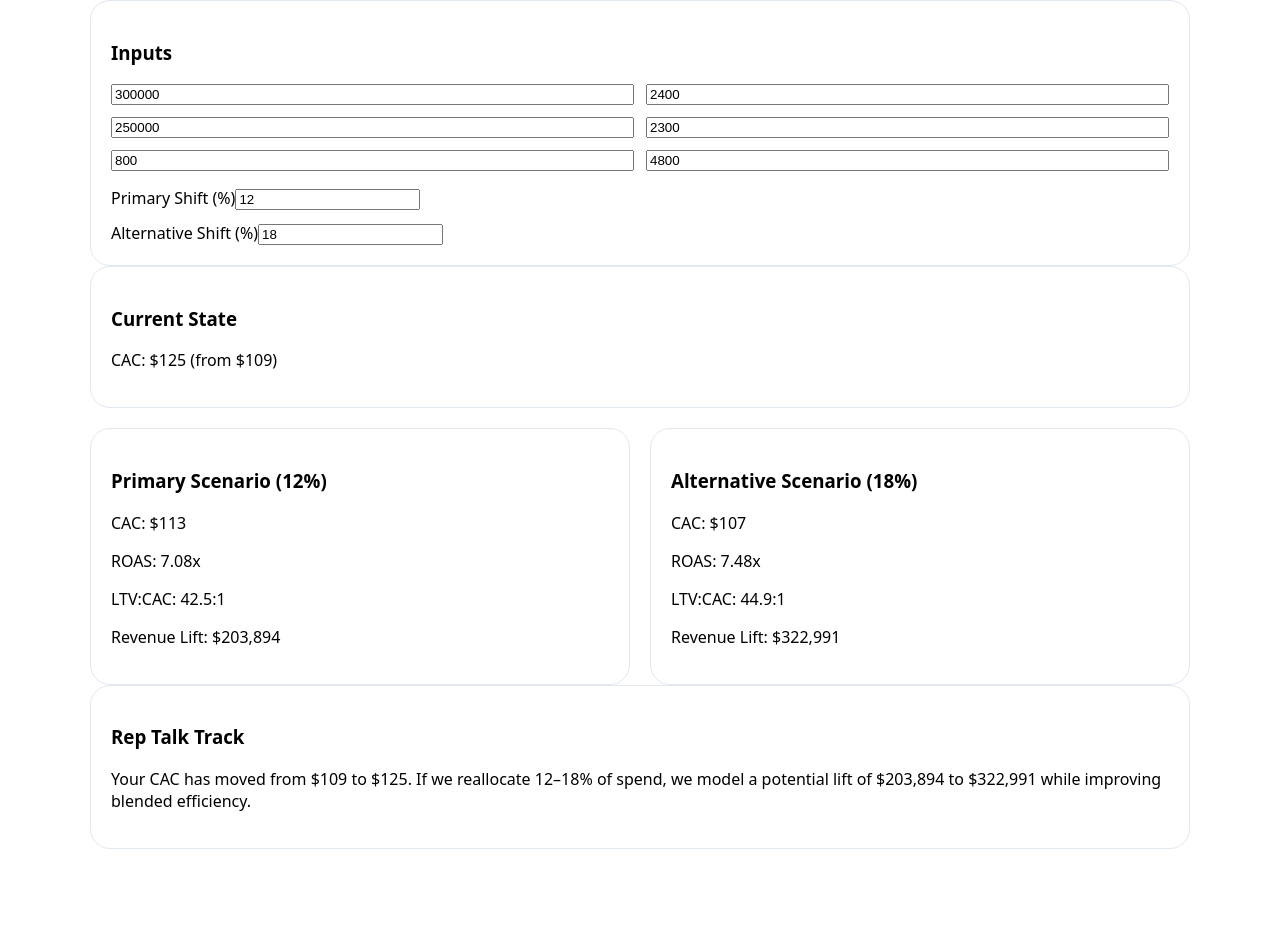
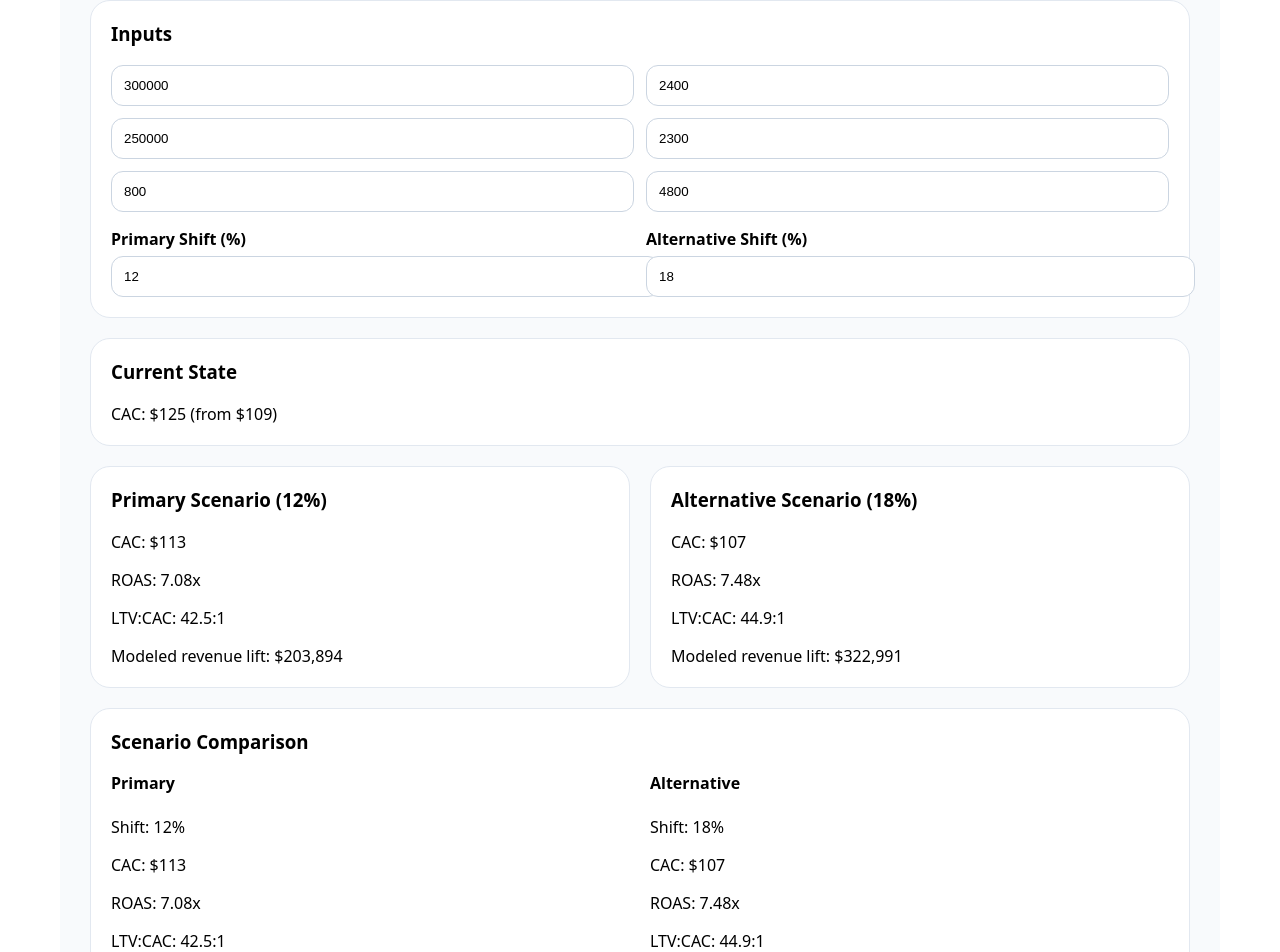
Before and after one commit to ScottMHarris1/revenue-architecture-tools, a Next.js app: page / in a window 1280 px wide. Shown: the part 114-1066 px from the top of the page. Before the commit the page ends 993 px from the top, so only its background shows below. Built offline with nearby package versions, Linux system fonts and the light colour scheme.

Commit message:
Update page.tsx

```diff
--- a/app/page.tsx
+++ b/app/page.tsx
@@ -9,9 +9,11 @@ function formatMoney(v: number) {
 function Card({
   children,
   className,
+  style,
 }: {
   children: React.ReactNode;
   className?: string;
+  style?: React.CSSProperties;
 }) {
   return (
     <div
@@ -21,6 +23,7 @@ function Card({
         borderRadius: 20,
         padding: 20,
         border: "1px solid #e2e8f0",
+        ...style,
       }}
     >
       {children}
@@ -40,17 +43,17 @@ export default function Page() {
   const [shiftB, setShiftB] = useState(18);
 
   const calc = (shift: number) => {
-    const currentCAC = spend / conversions;
-    const priorCAC = priorSpend / priorConversions;
+    const currentCAC = spend / Math.max(conversions, 1);
+    const priorCAC = priorSpend / Math.max(priorConversions, 1);
 
-    const improvement = 1 - shift / 100 * 0.8;
+    const improvement = 1 - (shift / 100) * 0.8;
     const newCAC = currentCAC * improvement;
 
-    const newConversions = spend / newCAC;
+    const newConversions = spend / Math.max(newCAC, 1);
     const lift = (newConversions - conversions) * revPerConv;
 
-    const roas = (newConversions * revPerConv) / spend;
-    const ltvToCac = ltv / newCAC;
+    const roas = (newConversions * revPerConv) / Math.max(spend, 1);
+    const ltvToCac = ltv / Math.max(newCAC, 1);
 
     return {
       currentCAC,
@@ -62,73 +65,154 @@ export default function Page() {
     };
   };
 
-  const A = useMemo(() => calc(shiftA), [shiftA, spend, conversions]);
-  const B = useMemo(() => calc(shiftB), [shiftB, spend, conversions]);
+  const A = useMemo(
+    () => calc(shiftA),
+    [shiftA, spend, conversions, priorSpend, priorConversions, revPerConv, ltv]
+  );
+  const B = useMemo(
+    () => calc(shiftB),
+    [shiftB, spend, conversions, priorSpend, priorConversions, revPerConv, ltv]
+  );
 
   return (
-    <div style={{ padding: 30, maxWidth: 1100, margin: "0 auto" }}>
-      <h1 style={{ fontSize: 32, marginBottom: 20 }}>
-        CAC Creep Calculator
-      </h1>
+    <div style={{ padding: 30, maxWidth: 1100, margin: "0 auto", background: "#f8fafc", minHeight: "100vh" }}>
+      <h1 style={{ fontSize: 32, marginBottom: 20 }}>CAC Creep Calculator</h1>
 
-      {/* INPUTS */}
       <Card>
-        <h3>Inputs</h3>
+        <h3 style={{ marginTop: 0 }}>Inputs</h3>
 
         <div style={{ display: "grid", gridTemplateColumns: "1fr 1fr", gap: 12 }}>
-          <input value={spend} onChange={(e) => setSpend(Number(e.target.value))} placeholder="Spend" />
-          <input value={conversions} onChange={(e) => setConversions(Number(e.target.value))} placeholder="Conversions" />
+          <input
+            type="number"
+            value={spend}
+            onChange={(e) => setSpend(Number(e.target.value))}
+            placeholder="Spend"
+            style={{ padding: 12, borderRadius: 12, border: "1px solid #cbd5e1" }}
+          />
+          <input
+            type="number"
+            value={conversions}
+            onChange={(e) => setConversions(Number(e.target.value))}
+            placeholder="Conversions"
+            style={{ padding: 12, borderRadius: 12, border: "1px solid #cbd5e1" }}
+          />
 
-          <input value={priorSpend} onChange={(e) => setPriorSpend(Number(e.target.value))} placeholder="Prior Spend" />
-          <input value={priorConversions} onChange={(e) => setPriorConversions(Number(e.target.value))} placeholder="Prior Conversions" />
+          <input
+            type="number"
+            value={priorSpend}
+            onChange={(e) => setPriorSpend(Number(e.target.value))}
+            placeholder="Prior Spend"
+            style={{ padding: 12, borderRadius: 12, border: "1px solid #cbd5e1" }}
+          />
+          <input
+            type="number"
+            value={priorConversions}
+            onChange={(e) => setPriorConversions(Number(e.target.value))}
+            placeholder="Prior Conversions"
+            style={{ padding: 12, borderRadius: 12, border: "1px solid #cbd5e1" }}
+          />
 
-          <input value={revPerConv} onChange={(e) => setRevPerConv(Number(e.target.value))} placeholder="Revenue per conversion" />
-          <input value={ltv} onChange={(e) => setLtv(Number(e.target.value))} placeholder="LTV" />
+          <input
+            type="number"
+            value={revPerConv}
+            onChange={(e) => setRevPerConv(Number(e.target.value))}
+            placeholder="Revenue per conversion"
+            style={{ padding: 12, borderRadius: 12, border: "1px solid #cbd5e1" }}
+          />
+          <input
+            type="number"
+            value={ltv}
+            onChange={(e) => setLtv(Number(e.target.value))}
+            placeholder="LTV"
+            style={{ padding: 12, borderRadius: 12, border: "1px solid #cbd5e1" }}
+          />
         </div>
 
-        <div style={{ marginTop: 16 }}>
-          <label>Primary Shift (%)</label>
-          <input type="number" value={shiftA} onChange={(e) => setShiftA(Number(e.target.value))} />
-        </div>
+        <div style={{ marginTop: 16, display: "grid", gridTemplateColumns: "1fr 1fr", gap: 12 }}>
+          <div>
+            <label style={{ display: "block", marginBottom: 6, fontWeight: 600 }}>Primary Shift (%)</label>
+            <input
+              type="number"
+              value={shiftA}
+              onChange={(e) => setShiftA(Number(e.target.value))}
+              style={{ width: "100%", padding: 12, borderRadius: 12, border: "1px solid #cbd5e1" }}
+            />
+          </div>
 
-        <div style={{ marginTop: 12 }}>
-          <label>Alternative Shift (%)</label>
-          <input type="number" value={shiftB} onChange={(e) => setShiftB(Number(e.target.value))} />
+          <div>
+            <label style={{ display: "block", marginBottom: 6, fontWeight: 600 }}>Alternative Shift (%)</label>
+            <input
+              type="number"
+              value={shiftB}
+              onChange={(e) => setShiftB(Number(e.target.value))}
+              style={{ width: "100%", padding: 12, borderRadius: 12, border: "1px solid #cbd5e1" }}
+            />
+          </div>
         </div>
       </Card>
 
-      {/* CURRENT STATE */}
       <Card style={{ marginTop: 20 }}>
-        <h3>Current State</h3>
-        <p>CAC: {formatMoney(A.currentCAC)} (from {formatMoney(A.priorCAC)})</p>
+        <h3 style={{ marginTop: 0 }}>Current State</h3>
+        <p style={{ marginBottom: 0 }}>
+          CAC: {formatMoney(A.currentCAC)} (from {formatMoney(A.priorCAC)})
+        </p>
       </Card>
 
-      {/* SCENARIOS */}
-      <div style={{ display: "grid", gridTemplateColumns: "1fr 1fr", gap: 20, marginTop: 20 }}>
+      <div
+        style={{
+          display: "grid",
+          gridTemplateColumns: "1fr 1fr",
+          gap: 20,
+          marginTop: 20,
+        }}
+      >
         <Card>
-          <h3>Primary Scenario ({shiftA}%)</h3>
+          <h3 style={{ marginTop: 0 }}>Primary Scenario ({shiftA}%)</h3>
           <p>CAC: {formatMoney(A.newCAC)}</p>
           <p>ROAS: {A.roas.toFixed(2)}x</p>
           <p>LTV:CAC: {A.ltvToCac.toFixed(1)}:1</p>
-          <p>Revenue Lift: {formatMoney(A.lift)}</p>
+          <p style={{ marginBottom: 0 }}>Modeled revenue lift: {formatMoney(A.lift)}</p>
         </Card>
 
         <Card>
-          <h3>Alternative Scenario ({shiftB}%)</h3>
+          <h3 style={{ marginTop: 0 }}>Alternative Scenario ({shiftB}%)</h3>
           <p>CAC: {formatMoney(B.newCAC)}</p>
           <p>ROAS: {B.roas.toFixed(2)}x</p>
           <p>LTV:CAC: {B.ltvToCac.toFixed(1)}:1</p>
-          <p>Revenue Lift: {formatMoney(B.lift)}</p>
+          <p style={{ marginBottom: 0 }}>Modeled revenue lift: {formatMoney(B.lift)}</p>
         </Card>
       </div>
 
-      {/* TALK TRACK */}
       <Card style={{ marginTop: 20 }}>
-        <h3>Rep Talk Track</h3>
-        <p>
+        <h3 style={{ marginTop: 0 }}>Scenario Comparison</h3>
+        <div style={{ display: "grid", gridTemplateColumns: "1fr 1fr", gap: 20 }}>
+          <div>
+            <h4 style={{ marginTop: 0 }}>Primary</h4>
+            <p>Shift: {shiftA}%</p>
+            <p>CAC: {formatMoney(A.newCAC)}</p>
+            <p>ROAS: {A.roas.toFixed(2)}x</p>
+            <p>LTV:CAC: {A.ltvToCac.toFixed(1)}:1</p>
+            <p style={{ marginBottom: 0 }}>Lift: {formatMoney(A.lift)}</p>
+          </div>
+
+          <div>
+            <h4 style={{ marginTop: 0 }}>Alternative</h4>
+            <p>Shift: {shiftB}%</p>
+            <p>CAC: {formatMoney(B.newCAC)}</p>
+            <p>ROAS: {B.roas.toFixed(2)}x</p>
+            <p>LTV:CAC: {B.ltvToCac.toFixed(1)}:1</p>
+            <p style={{ marginBottom: 0 }}>Lift: {formatMoney(B.lift)}</p>
+          </div>
+        </div>
+      </Card>
+
+      <Card style={{ marginTop: 20 }}>
+        <h3 style={{ marginTop: 0 }}>Rep Talk Track</h3>
+        <p style={{ marginBottom: 0, lineHeight: 1.7 }}>
           Your CAC has moved from {formatMoney(A.priorCAC)} to {formatMoney(A.currentCAC)}.
-          If we reallocate {shiftA}–{shiftB}% of spend, we model a potential lift of{" "}
-          {formatMoney(A.lift)} to {formatMoney(B.lift)} while improving blended efficiency.
+          If we reallocate {shiftA}% to {shiftB}% of spend, we model a potential revenue lift of{" "}
+          {formatMoney(A.lift)} to {formatMoney(B.lift)} while improving blended efficiency and
+          strengthening LTV:CAC.
         </p>
       </Card>
     </div>
```
